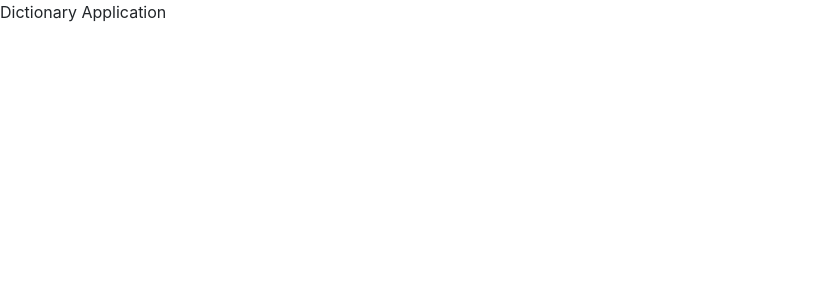
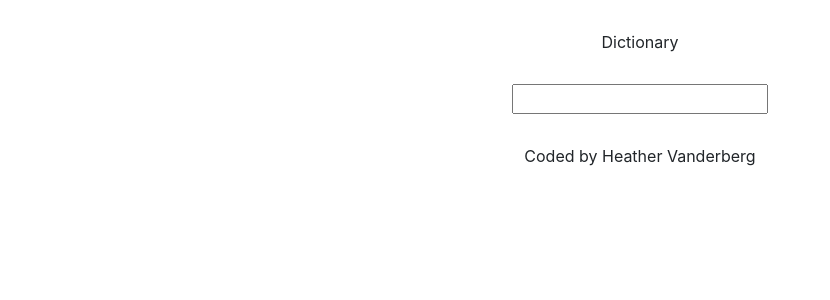
Before and after one commit to hvander-capm/dictionaryproject, a React (Create React App) app: page / in a window 1280 px wide. Shown: the top 300 px of the page, without its empty margins (0-830 px from the left). Built offline with nearby package versions, Linux system fonts and the light colour scheme.

Commit message:
Update JS and CSS files

```diff
--- a/src/App.css
+++ b/src/App.css
@@ -0,0 +1,9 @@
+.App-header {
+  text-align: center;
+  margin: 30px 0;
+}
+
+.App-footer {
+  text-align: center;
+  margin: 30px 0;
+}
--- a/src/App.js
+++ b/src/App.js
@@ -1,9 +1,16 @@
 import "./App.css";
+import Dictionary from "./Dictionary";
 
 function App() {
   return (
     <div className="App">
-      <header className="App-header">Dictionary Application</header>
+      <div className="App">
+        <header className="App-header">Dictionary</header>
+        <main>
+          <Dictionary />
+        </main>
+        <footer className="App-footer">Coded by Heather Vanderberg</footer>
+      </div>
     </div>
   );
 }
--- /dev/null
+++ b/src/Dictionary.css
@@ -0,0 +1,3 @@
+.Dictionary {
+  text-align: center;
+}
--- /dev/null
+++ b/src/Dictionary.js
@@ -0,0 +1,23 @@
+import React, { useState } from "react";
+import "./Dictionary.css";
+
+export default function Dictionary() {
+  let [keyword, setKeyword] = useState("");
+
+  function search(event) {
+    event.preventDefault();
+    alert(`Searching for ${keyword} definition`);
+  }
+
+  function handleKeywordChange(event) {
+    setKeyword(event.target.value);
+  }
+
+  return (
+    <div className="Dictionary">
+      <form onSubmit={search}>
+        <input type="search" onChange={handleKeywordChange} />
+      </form>
+    </div>
+  );
+}
```
